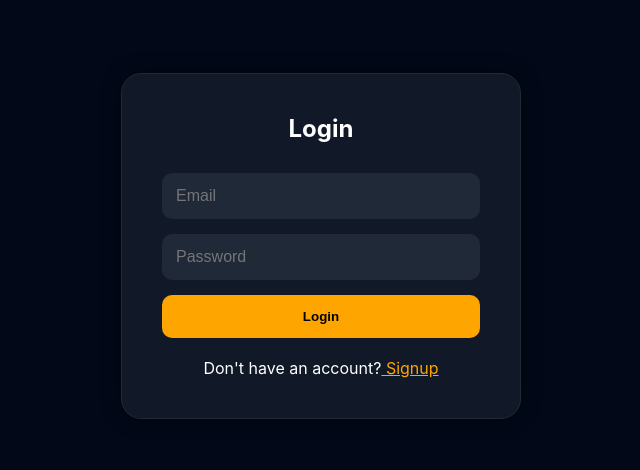
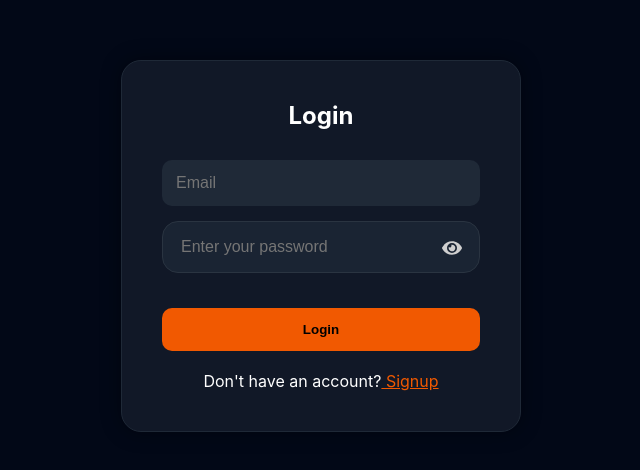
Before and after one commit to sanskarb128-boop/AI-COACH, a React app in the folder frontend/: page /login in a window 1280 px wide. Shown: the part 154-624 px from the top of the page, without its empty margins (319-959 px from the left). Built offline with nearby package versions, Linux system fonts and the light colour scheme; the HTML template or start-up script is replaced by a standard one.

Commit message:
Added new style

```diff
--- a/frontend/package.json
+++ b/frontend/package.json
@@ -14,6 +14,7 @@
     "jwt-decode": "^4.0.0",
     "react": "^19.2.6",
     "react-dom": "^19.2.6",
+    "react-icons": "^5.7.0",
     "react-markdown": "^10.1.0",
     "react-router-dom": "^7.18.1"
   },
--- a/frontend/src/App.css
+++ b/frontend/src/App.css
@@ -12,14 +12,14 @@
   --text: #e7eaef;
   --text-muted: #8993a4;
   --text-faint: #5b6477;
-  --amber: #e8a33d;
-  --amber-dim: #3a2f1c;
-  --user-bubble: #1c4d49;
-  --user-border: #28645f;
+  --amber: #f15901;
+  --amber-dim: #000000;
+  --user-bubble: #353e3d;
+  --user-border: #000000;
   --ai-bubble: #1a212c;
   --ai-border: #262e3b;
   --green: #4caf7d;
-  --green-dim: #1c3a2c;
+  --green-dim: #293a1c;
 }
 
 body {
@@ -90,7 +90,7 @@ body {
   cursor: default;
 }
 
-/* Start screen */
+
 .start-screen {
   flex: 1;
   display: flex;
@@ -126,7 +126,7 @@ body {
 }
 
 .primary-button:hover:not(:disabled) {
-  background: #f0b357;
+  background: #eba37c;
 }
 
 .primary-button:disabled {
@@ -138,7 +138,7 @@ body {
   width: 100%;
 }
 
-/* Chat */
+
 .chat-container {
   flex: 1;
   overflow-y: auto;
@@ -184,7 +184,7 @@ body {
 
 .user-avatar {
   background: var(--user-border);
-  color: #cdeae6;
+  color: #f15901;
   border: 1px solid var(--user-border);
 }
 
@@ -214,7 +214,7 @@ body {
   border: 1px solid var(--ai-border);
 }
 
-/* Typing animation */
+
 .type-cursor {
   display: inline-block;
   margin-left: 2px;
@@ -253,7 +253,7 @@ body {
   40% { transform: scale(1); opacity: 1; }
 }
 
-/* Final report */
+
 .report-card {
   background: var(--green-dim);
   border: 1px solid #2a5440;
@@ -310,7 +310,7 @@ body {
 }
 
 .input-container button:hover:not(:disabled) {
-  background: #f0b357;
+  background: #f15901;
 }
 
 .input-container button:disabled {
@@ -330,7 +330,7 @@ body {
 }
 
 .logout-btn {
-  background: linear-gradient(135deg, #f4b400, #d99a00);
+  background: linear-gradient(135deg, #f15901, #f15901);
   color: #111;
   border: none;
   padding: 10px 18px;
@@ -341,16 +341,11 @@ body {
   transition: all 0.3s ease;
 }
 
-.logout-btn:hover {
-  transform: translateY(-2px);
-  box-shadow: 0 6px 15px rgba(244, 180, 0, 0.3);
-}
-
 .logout-btn:active {
   transform: scale(0.97);
 }
 .user-info {
   display: flex;
   align-items: center;
-  gap: 16px;
+  gap: 100px;
 }
--- a/frontend/src/pages/Home.jsx
+++ b/frontend/src/pages/Home.jsx
@@ -159,7 +159,7 @@ function Home() {
     {user ? (
       <>
         <div className="user-info">
-          <span>👋 Welcome, {user.name}</span>
+          <span><h3>👋 Welcome, {user.name}</h3></span>
 
           <button className="logout-btn" onClick={logout}>
             Sign Out
@@ -215,7 +215,7 @@ function Home() {
                   <div className={`message-bubble ${isAi ? "ai-bubble" : "user-bubble"}`}>
                     <ReactMarkdown>{msg.text}</ReactMarkdown>
                   </div>
-                  {!isAi && <div className="avatar user-avatar">S</div>}
+                  {!isAi && <div className="avatar user-avatar">{user.name.charAt(0)}</div>}
                 </div>
               );
             })}
--- a/frontend/src/pages/Login.jsx
+++ b/frontend/src/pages/Login.jsx
@@ -4,7 +4,7 @@ import { AuthContext } from "../context/AuthContext";
 import { Link } from "react-router-dom";
 import { useNavigate } from "react-router-dom";
 import "./auth.css";
-
+import { FaEye, FaEyeSlash } from "react-icons/fa";
 
 
 function Login() {
@@ -16,7 +16,8 @@ function Login() {
     const navigate = useNavigate();
 
   const [email, setEmail] = useState("");
-  const [password, setPassword] = useState("");
+    const [password, setPassword] = useState("");
+  const [showPassword, setShowPassword] = useState(false);
 
   const handleLogin = async () => {
     try {
@@ -51,11 +52,27 @@ function Login() {
         onChange={(e) => setEmail(e.target.value)}
       />
 
-      <input
-        type="password"
-        placeholder="Password"
-        onChange={(e) => setPassword(e.target.value)}
-      />
+      <div className="input-group">
+
+  <div className="password-wrapper">
+    <input
+      type={showPassword ? "text" : "password"}
+      placeholder="Enter your password"
+      value={password}
+      onChange={(e) => setPassword(e.target.value)}
+      onKeyDown={(e) => {
+          if (e.key === "Enter") {handleLogin();}
+      }}
+    />
+
+    <span
+      className="password-toggle"
+      onClick={() => setShowPassword(!showPassword)}
+    >
+      {showPassword ? <FaEyeSlash /> : <FaEye />}
+    </span>
+  </div>
+</div>
 
       <button onClick={handleLogin}>
         Login
--- a/frontend/src/pages/Signup.jsx
+++ b/frontend/src/pages/Signup.jsx
@@ -2,6 +2,7 @@ import { useState } from "react";
 import axios from "axios";
 import { Link, useNavigate } from "react-router-dom";
 import "./auth.css";
+import { FaEye, FaEyeSlash } from "react-icons/fa";
 
 function Signup() {
   const navigate = useNavigate();
@@ -9,6 +10,7 @@ function Signup() {
   const [name, setName] = useState("");
   const [email, setEmail] = useState("");
   const [password, setPassword] = useState("");
+  const [showPassword, setShowPassword] = useState(false);
 
   const handleSignup = async () => {
     try {
@@ -59,13 +61,21 @@ function Signup() {
             }
           />
 
-          <input
-            type="password"
-            placeholder="Password"
-            onChange={(e) =>
-              setPassword(e.target.value)
-            }
-          />
+          <div className="password-wrapper">
+  <input
+    type={showPassword ? "text" : "password"}
+    placeholder="Password"
+    value={password}
+    onChange={(e) => setPassword(e.target.value)}
+  />
+
+  <span
+    className="password-toggle"
+    onClick={() => setShowPassword(!showPassword)}
+  >
+    {showPassword ? <FaEyeSlash /> : <FaEye />}
+  </span>
+</div>
 
           <button
             className="auth-button"
--- a/frontend/src/pages/auth.css
+++ b/frontend/src/pages/auth.css
@@ -39,11 +39,11 @@
 
 .auth-form input:focus {
   outline: none;
-  border-color: #f59e0b;
+  border-color: #f15901;
 }
 
 .auth-button {
-  background: #f59e0b;
+  background: #f15901;
   color: black;
   border: none;
   padding: 14px;
@@ -54,7 +54,7 @@
 }
 
 .auth-button:hover {
-  background: #fbbf24;
+  background: #eba37c;
 }
 
 .auth-link {
@@ -64,8 +64,13 @@
 }
 
 .auth-link a {
-  color: #f59e0b;
+  color: #f15901;
   text-decoration: none;
+}
+
+.auth-link a:hover {
+  text-decoration: underline;
+  color: #eba37c;
 }
 
 .auth-container {
@@ -106,10 +111,14 @@
   padding: 14px;
   border: none;
   border-radius: 10px;
-  background: orange;
+  background: #f15901;
   color: black;
   font-weight: bold;
   cursor: pointer;
+}
+
+.auth-card button:hover {
+  background: #eba37c;
 }
 
 .auth-card p {
@@ -119,5 +128,61 @@
 }
 
 .auth-card a {
-  color: orange;
+  color: #f15901;
 }
+
+.auth-card a:hover {
+  color: #eba37c;
+  text-decoration: underline;
+}
+
+.input-group {
+  width: 100%;
+  margin-bottom: 20px;
+}
+
+.input-group label {
+  display: block;
+  color: #f15901;
+  font-size: 14px;
+  margin-bottom: 8px;
+  font-weight: 500;
+}
+
+.password-wrapper {
+  position: relative;
+  width: 100%;
+}
+
+.password-wrapper input {
+  width: 100%;
+  padding: 16px 50px 16px 18px;
+  border: 1px solid #2a3441;
+  border-radius: 16px;
+  background: #1a2433;
+  color: white;
+  font-size: 16px;
+  outline: none;
+  box-sizing: border-box;
+  transition: border-color 0.3s;
+}
+
+.password-wrapper input:focus {
+  border-color: #f15901;
+}
+
+.password-toggle {
+  position: absolute;
+  right: 18px;
+  top: 40%;
+  transform: translateY(-50%);
+  cursor: pointer;
+  color: #cfcfcf;
+  font-size: 20px;
+  display: flex;
+  align-items: center;
+}
+
+.password-toggle:hover {
+  color: #f15901;
+}
```
Also changed, not shown: frontend/src/context/ThemeContext.jsx (added), 1 other file (tests, documents, lock files or other folders).
